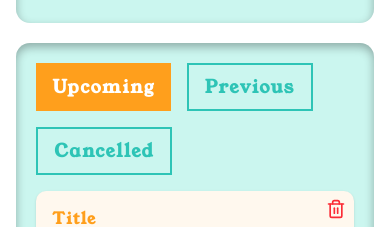
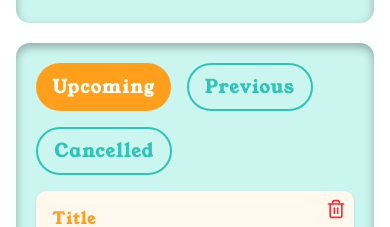
Before and after one commit to Nampallyrohith/therahub-doctor-registration, a React (Vite) app: page /dashboard in a window 390 px wide. Shown: the part 1398-1625 px from the top of the page. Built offline with nearby package versions, Linux system fonts and the light colour scheme; no server answers.

Commit message:
changes in sm devices button css

```diff
--- a/src/shared/LeaveList.tsx
+++ b/src/shared/LeaveList.tsx
@@ -13,8 +13,8 @@ const LeaveTabs = () => {
             key={tab}
             className={`px-4 py-2 text-lg font-semibold ${
               activeTab === tab
-                ? "bg-[#FF9F1C] text-white md:bg-transparent md:text-[#FF9F1C]"
-                : "text-[#2EC4B6] border-2 border-[#2EC4B6] md:border-none"
+                ? "bg-[#FF9F1C] text-white md:bg-transparent md:text-[#FF9F1C] rounded-3xl"
+                : "text-[#2EC4B6] border-2 border-[#2EC4B6] rounded-3xl md:border-none"
             }`}
             onClick={() => setActiveTab(tab)}
           >
```
